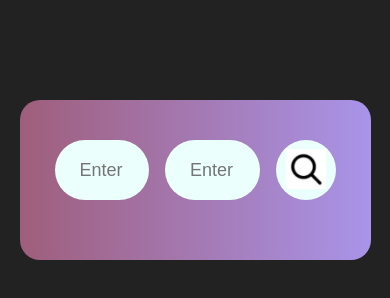
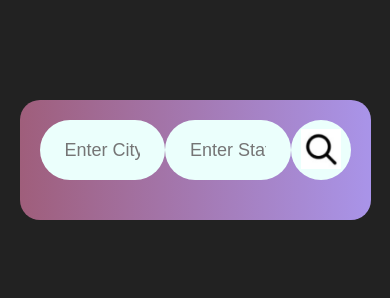
Before and after one commit to RunSoftwareDev/Weather-app, a plain HTML site: page index.html in a window 390 px wide. Drawn offline with Linux system fonts and the light colour scheme.

Commit message:
Update style.css
added responsive design to fit smaller screens

```diff
--- a/style.css
+++ b/style.css
@@ -106,3 +106,19 @@ body {
 .weather {
     display: none;
 }
+
+/* Media query for smaller screens (e.g., mobile devices) */
+@media only screen and (max-width: 600px) {
+    .card {
+        padding: 20px; /* Reduce padding for smaller screens */
+    }
+
+    .search input {
+        width: calc(100% - 80px); /* Adjust width of input fields */
+        margin-right: 0; /* Remove margin-right for input fields */
+    }
+
+    .search button {
+        margin-left: auto; /* Move search button to the right */
+    }
+}
```
